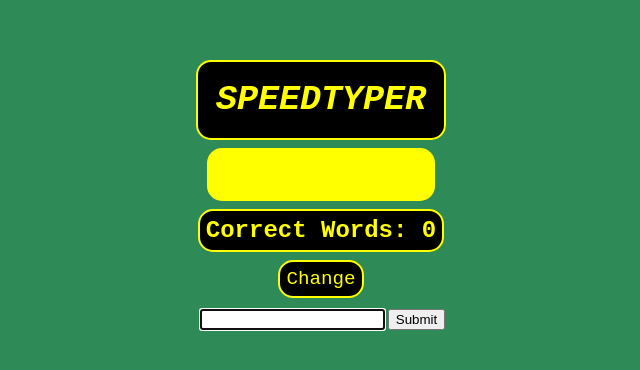
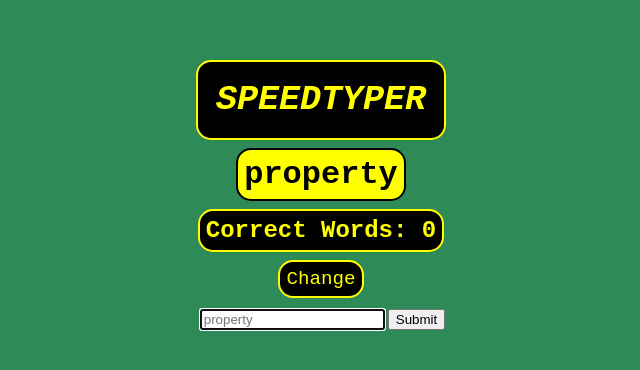
Before and after one commit to taariqelliott/word-scroll, a React (Vite) app: page / in a window 1280 px wide. Shown: the part 212-582 px from the top of the page, without its empty margins (319-959 px from the left). Built offline with nearby package versions, Linux system fonts and the light colour scheme.

Commit message:
Add random-words dependency and update App.css

```diff
--- a/package.json
+++ b/package.json
@@ -10,6 +10,7 @@
     "preview": "vite preview"
   },
   "dependencies": {
+    "random-words": "^2.0.1",
     "react": "^18.2.0",
     "react-dom": "^18.2.0"
   },
--- a/src/App.css
+++ b/src/App.css
@@ -35,7 +35,8 @@ body {
     border: 2px solid;
     padding: 6px;
     border-radius: 15px;
-    animation: changeText 0.1s ;
+    color: black;
+    /* animation: changeText 0.1s ; */
 }
 
 .correctCount {
--- a/src/App.jsx
+++ b/src/App.jsx
@@ -1,20 +1,19 @@
 import { useState } from "react";
-import wordsArray from "./components/wordsArray"; // Import the array of words
+import wordsArray from "./components/wordsArray";
 import "./App.css";
 
 export default function App() {
-    // State variables to track correct words and input value
+
     const [correctWords, setCorrectWords] = useState(0);
     const [inputValue, setInputValue] = useState("");
     const [gameOver, setGameOver] = useState(false);
 
-    // Function to get a random word from the wordsArray
     const getRandomWord = () => {
         return wordsArray[Math.floor(Math.random() * wordsArray.length)];
     };
+
     const [word, setWord] = useState(getRandomWord());
 
-    // Function to remove the current word from the wordsArray
     const removeWord = () => {
         console.log("Word we removed is", word.toUpperCase());
         const removedWordIndex = wordsArray.indexOf(word);
@@ -28,36 +27,33 @@ export default function App() {
         );
     };
 
-    // Function to change the displayed word
     function changeWord() {
         removeWord();
-        setWord(getRandomWord()); // Update the state with a new random word
+        setWord(getRandomWord());
     }
 
-    // Function to handle form submission
     function handleSubmit(e) {
-        e.preventDefault(); // Prevent the default form submission behavior
-        // Check if the typed word matches the displayed word
+        e.preventDefault();
+
         if (inputValue.toLowerCase() === word) {
-            setCorrectWords(correctWords + 1); // Increment correct count if matched
-            changeWord(); // Change to a new random word
-            setInputValue(""); // Clear the input value
+            setCorrectWords(correctWords + 1);
+            changeWord();
+            setInputValue("");
         } else {
-            setCorrectWords(correctWords - 1); // Decrease correct count if wrong
-            setInputValue(""); // Clear the input value
+            setCorrectWords(correctWords - 1);
+            setInputValue("");
         }
     }
 
-    // Function to handle input value change
     function handleInputChange(e) {
-        setInputValue(e.target.value); // Update the input value state
+        setInputValue(e.target.value);
     }
 
     function refreshPage() {
         window.location.reload(false);
     }
 
-    // Render the component
+
     return (
         <div>
             <div className="gameDiv">
@@ -81,6 +77,7 @@ export default function App() {
                                     className="wordInput"
                                     type="text"
                                     value={inputValue}
+                                    placeholder={word}
                                     onChange={handleInputChange}
                                     autoFocus
                                 />
--- a/src/components/wordsArray.jsx
+++ b/src/components/wordsArray.jsx
@@ -1,55 +1,306 @@
+
 // wordsArray.jsx
 const wordsArray = [
-  "accommodate",
-  "bureaucracy",
-  "cemetery",
-  "definitely",
-  "embarrass",
-  "fluorescent",
-  "guarantee",
-  "harass",
-  "inoculate",
-  "judgment",
-  "liaison",
-  "millennium",
-  "necessarily",
-  "occurrence",
-  "pharaoh",
+  "lucky",
+  "push",
+  "even",
+  "found",
+  "sugar",
+  "especially",
+  "lucky",
+  "element",
+  "smell",
+  "property",
+  "gate",
+  "consist",
+  "frog",
+  "ill",
+  "sign",
+  "people",
+  "room",
+  "fog",
+  "mix",
+  "arrow",
+  "spread",
+  "other",
+  "put",
+  "building",
+  "born",
+  "classroom",
+  "bright",
+  "maybe",
+  "laugh",
+  "trick",
+  "stove",
+  "shelter",
+  "problem",
+  "plus",
+  "subject",
+  "draw",
+  "account",
+  "silence",
+  "discovery",
+  "graph",
+  "basket",
+  "require",
+  "policeman",
+  "garage",
+  "fighting",
+  "struggle",
+  "slow",
+  "tank",
+  "eager",
+  "greater",
+  "badly",
+  "it",
+  "claws",
+  "dawn",
+  "from",
+  "these",
+  "coach",
+  "zero",
+  "slow",
+  "everybody",
+  "power",
+  "score",
+  "shout",
+  "jar",
+  "gone",
+  "diagram",
+  "whole",
+  "push",
+  "provide",
   "rhythm",
-  "sacrilegious",
+  "buffalo",
+  "news",
+  "body",
+  "outline",
+  "official",
+  "nearest",
+  "depend",
+  "pass",
+  "story",
+  "north",
+  "bottom",
+  "motor",
+  "poetry",
+  "upper",
+  "no",
+  "frog",
+  "sweet",
+  "brick",
+  "determine",
+  "sweet",
+  "island",
+  "mice",
+  "taken",
+  "scared",
+  "direction",
+  "grain",
+  "teacher",
+  "stems",
+  "stand",
+  "task",
+  "lesson",
+  "person",
+  "explain",
+  "mouth",
+  "atom",
+  "electric",
+  "clock",
+  "higher",
+  "column",
+  "warn",
+  "musical",
+  "correctly",
+  "entire",
+  "against",
+  "spell",
+  "of",
+  "expect",
+  "deep",
+  "ruler",
+  "popular",
+  "exciting",
+  "factor",
+  "plant",
+  "hit",
+  "grow",
+  "blood",
+  "red",
+  "desert",
+  "combination",
+  "path",
+  "offer",
+  "fort",
+  "diameter",
+  "printed",
+  "environment",
+  "enjoy",
+  "worker",
+  "fill",
+  "together",
+  "dozen",
+  "suppose",
+  "us",
+  "spread",
+  "saw",
+  "east",
+  "additional",
+  "me",
+  "swim",
+  "upward",
+  "base",
+  "gave",
+  "riding",
+  "cent",
+  "wood",
+  "with",
+  "enemy",
+  "gray",
+  "leaving",
+  "slightly",
+  "mission",
+  "lamp",
+  "lake",
+  "frame",
+  "express",
+  "distant",
+  "more",
+  "enough",
+  "frighten",
+  "muscle",
+  "spider",
+  "brain",
+  "honor",
+  "talk",
+  "met",
+  "older",
+  "spread",
+  "line",
+  "jet",
+  "underline",
+  "metal",
+  "farmer",
+  "country",
+  "bigger",
+  "traffic",
+  "company",
+  "home",
+  "shade",
+  "court",
+  "pale",
+  "victory",
+  "rising",
+  "unusual",
+  "avoid",
+  "exciting",
+  "slide",
+  "including",
+  "fire",
+  "station",
+  "drive",
+  "supply",
+  "branch",
+  "college",
+  "belt",
+  "desert",
+  "spring",
+  "accident",
+  "sky",
+  "tried",
+  "voyage",
+  "level",
+  "reader",
+  "own",
+  "state",
   "tongue",
-  "unforeseen",
-  "vocabulary",
-  "weird",
-  "xylophone",
-  "yacht",
-  "zeppelin",
-  "accommodation",
-  "bureaucratic",
-  "miscellaneous",
-  "pneumonia",
-  "entrepreneur",
-  "handkerchief",
-  "conscientious",
-  "maneuver",
-  "parliament",
-  "connoisseur",
-  "onomatopoeia",
-  "perseverance",
-  "rhetoric",
-  "silhouette",
-  "verisimilitude",
-  "xenophobia",
-  "antidisestablishmentarianism",
-  "chiaroscurist",
-  "baccalaureate",
-  "neuroscience",
-  "chrysanthemum",
-  "jurisdiction",
-  "rhododendron",
-  "onomastic",
-  "iridocyclitis",
-  "pneumonoultramicroscopicsilicovolcanoconiosis"
+  "back",
+  "deer",
+  "highest",
+  "hurt",
+  "ear",
+  "applied",
+  "zebra",
+  "strike",
+  "figure",
+  "dull",
+  "had",
+  "audience",
+  "prepare",
+  "bear",
+  "may",
+  "felt",
+  "thread",
+  "among",
+  "duck",
+  "hat",
+  "history",
+  "pocket",
+  "familiar",
+  "prepare",
+  "instance",
+  "eye",
+  "spirit",
+  "needs",
+  "whatever",
+  "judge",
+  "divide",
+  "begun",
+  "fellow",
+  "palace",
+  "hardly",
+  "smooth",
+  "origin",
+  "people",
+  "typical",
+  "carried",
+  "next",
+  "bring",
+  "individual",
+  "or",
+  "musical",
+  "tobacco",
+  "worried",
+  "frame",
+  "society",
+  "share",
+  "baby",
+  "exclaimed",
+  "eventually",
+  "fun",
+  "nuts",
+  "then",
+  "know",
+  "is",
+  "later",
+  "nature",
+  "occasionally",
+  "exactly",
+  "its",
+  "able",
+  "birds",
+  "log",
+  "struggle",
+  "yard",
+  "ice",
+  "opportunity",
+  "gently",
+  "try",
+  "indeed",
+  "act",
+  "stage",
+  "region",
+  "away",
+  "grass",
+  "special",
+  "proper",
+  "nuts",
+  "planning",
+  "west",
+  "root",
+  "nobody",
+  "depth",
 ];
 
 export default wordsArray;
```
Also changed, not shown: src/App2.jsx (added, +8 -0 lines), words.js (added, +78 -0 lines), 2 other files (tests, documents, lock files or other folders).
